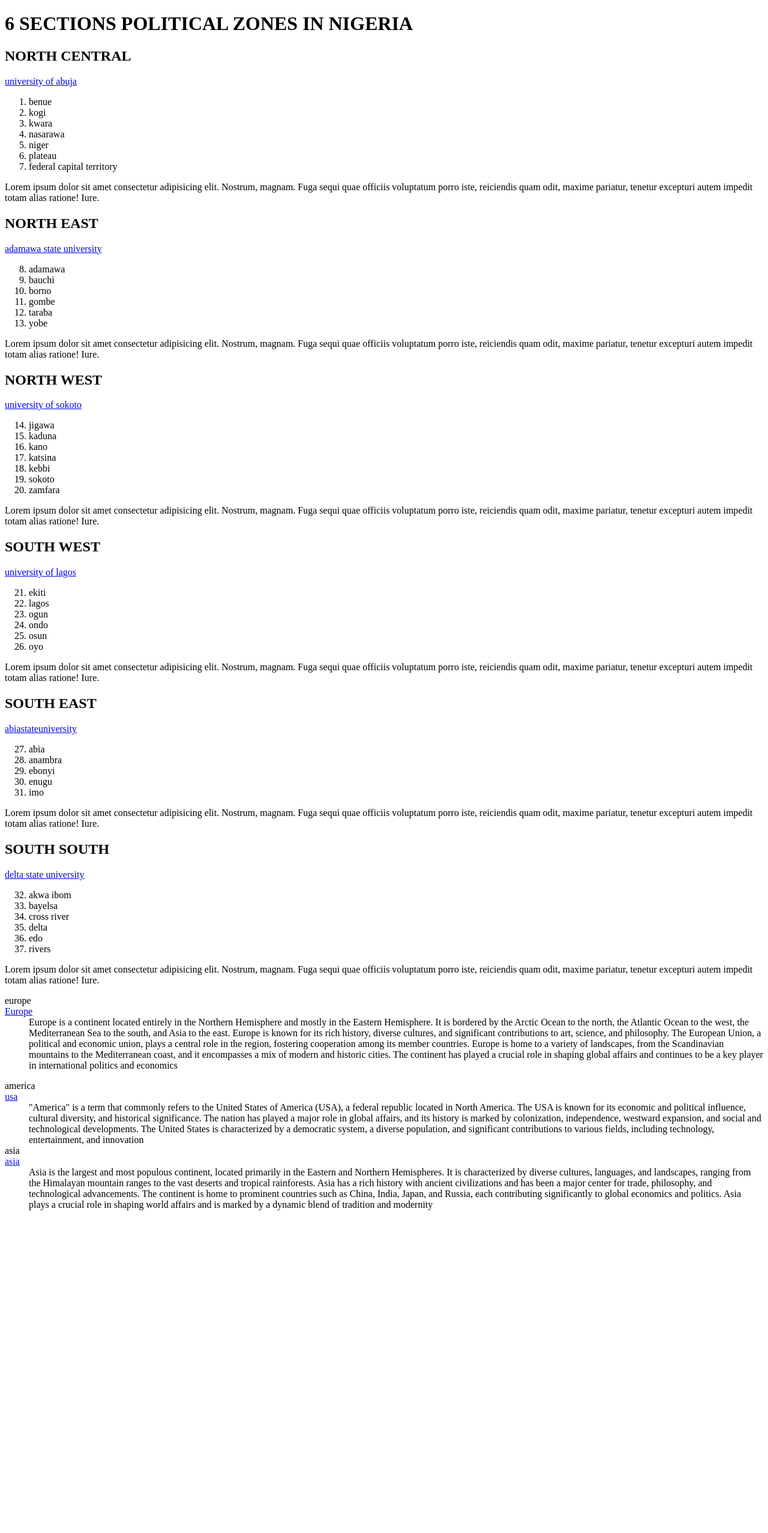
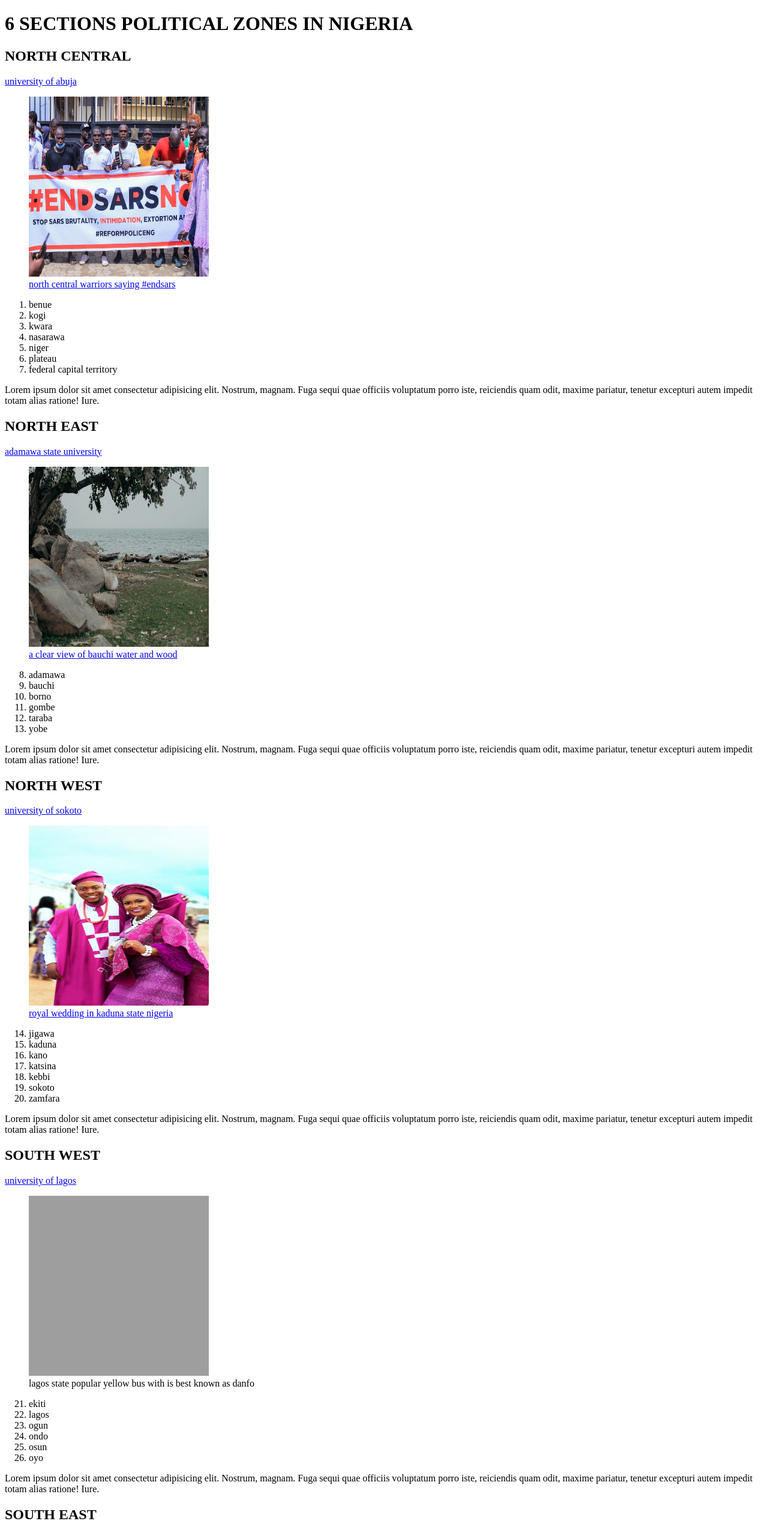
Before and after one commit to Ayere01/frontendweek1, a plain HTML site: page COUNTRY.html in a window 1280 px wide. Shown: the top 2555 px of the page at 60% size. Before the commit the page ends 2025 px from the top, so only its background shows below. Drawn offline with Linux system fonts and the light colour scheme; grey boxes are pictures that could not be loaded.

Commit message:
feat: add image classwork2

```diff
--- a/COUNTRY.html
+++ b/COUNTRY.html
@@ -10,6 +10,12 @@
     <SECt>
         <H2> NORTH CENTRAL</H2>
         <a href="https://www.uniabuja.edu.ng" title="nc university of abuja" target="_blank">university of abuja</a>
+        <figure>
+            <a href="https://en.wikipedia.org/wiki/North_Central" title="nc wikipedia" target="_blank">
+                <img src="./img folder/photo-1602327850587-fc4b61215d07.webp" alt="end sars" title="end sars" width="300" height="300">
+                <figcaption>north central warriors saying #endsars</figcaption>
+            </a>
+            </figure>
         <ol type="1">
             <li>benue</li>
             <li>kogi</li>
@@ -24,6 +30,12 @@
     <section>
         <H2> NORTH EAST</H2>
         <a href="https://adsu.edu.ng" title="ne adamawa state university" target="_blank">adamawa state university</a>
+        <figure>
+            <a href="https://en.wikipedia.org/wiki/North_East_(Nigeria)" title="ne wikipedia" target="_blank">
+                <img src="./img folder/photo-1643995661281-43e2c4a9b1ad.webp" alt="wood and water bauchi" title="woodandwaterbauchi" width="300" height="300">
+                <figcaption>a clear view of bauchi water and wood</figcaption>
+            </a>
+        </figure>
         <ol type="1" start="8">
             <li>adamawa</li>
             <li>bauchi</li>
@@ -37,6 +49,12 @@
     <section>
         <H2>NORTH WEST</H2>
         <a href="https://ssu.edu.ng/home/" title="nw sokoto university" target="_blank">university of sokoto</a>
+        <figure>
+            <a href="https://en.wikipedia.org/wiki/North_West_(Nigeria)" title="nw wikipedia" target="_blank">
+                <img src="./img folder/photo-1589199051916-92cd36b97ffa.avif" alt="wedding in kaduna" title="kadunawedding" width="300" height="300">
+                <figcaption>royal wedding in kaduna state nigeria</figcaption>
+            </a>
+        </figure>
             <ol type="1" start="14">
                 <li>jigawa</li>
                 <li>kaduna</li>
@@ -51,6 +69,10 @@
     <section>
         <H2>SOUTH WEST</H2>
         <a href="https://unilag.edu.ng" title="sw unilag" target="_blank">university of lagos</a>
+        <figure>
+            <img src="https://images.unsplash.com/photo-1566728347635-dc5e9520b2a6?w=800&auto=format&fit=crop&q=60&ixlib=rb-4.0.3&ixid=M3wxMjA3fDB8MHxzZWFyY2h8MTZ8fGxhZ29zfGVufDB8fDB8fHww" alt="lagos danfo" width="300" height="300">
+            <figcaption>lagos state popular yellow bus with is best known as danfo</figcaption>
+        </figure>
             <ol type="1" start="21">
                 <li>ekiti</li>
                 <li>lagos</li>
@@ -64,6 +86,10 @@
     <section>
         <H2>SOUTH EAST</H2>
         <a href="https://abiastateuniversity.edu.ng" title="se abia state university" target="_blank">abiastateuniversity</a>
+        <figure>
+            <img src="https://images.unsplash.com/photo-1566659059394-519e944173ee?w=1600&auto=format&fit=crop&q=60&ixlib=rb-4.0.3&ixid=M3wxMjA3fDB8MHxzZWFyY2h8Mnx8YWJpYXxlbnwwfHwwfHx8MA%3D%3D" alt="abia market woman" width="300" height="300">
+            <figcaption>abia state market woman doing what they do best</figcaption>
+        </figure>
             <ol type="1" start="27">
                 <li>abia</li>
                 <li>anambra</li>
@@ -76,6 +102,10 @@
     <section>
         <H2> SOUTH SOUTH</H2>
         <a href="https://www.deltastate.edu" title="ss delta state university" target="_blank">delta state university</a>
+        <figure>
+            <img src="https://images.unsplash.com/photo-1697485756420-ec96411ca202?q=80&w=870&auto=format&fit=crop&ixlib=rb-4.0.3&ixid=M3wxMjA3fDB8MHxwaG90by1wYWdlfHx8fGVufDB8fHx8fA%3D%3D" alt="warri masquerade" width="300" height="300">
+            <figcaption>Delta state masquerade dancing in a warri festival</figcaption>
+        </figure>
             <ol type="1" start="32">
                 <li>akwa ibom</li>
                 <li>bayelsa</li>
```
Also changed, not shown: img folder/Unknown.jpeg (added), img folder/photo-1517836357463-d25dfeac3438.avif (added), img folder/photo-1550345332-09e3ac987658.avif (added), img folder/photo-1566728347635-dc5e9520b2a6.avif (added), img folder/photo-1589199051916-92cd36b97ffa.avif (added), img folder/photo-1602327850587-fc4b61215d07.webp (added), img folder/photo-1643995661281-43e2c4a9b1ad.webp (added), img folder/photo-1700067617759-bc212c8cfb83.webp (added), 3 other files.
